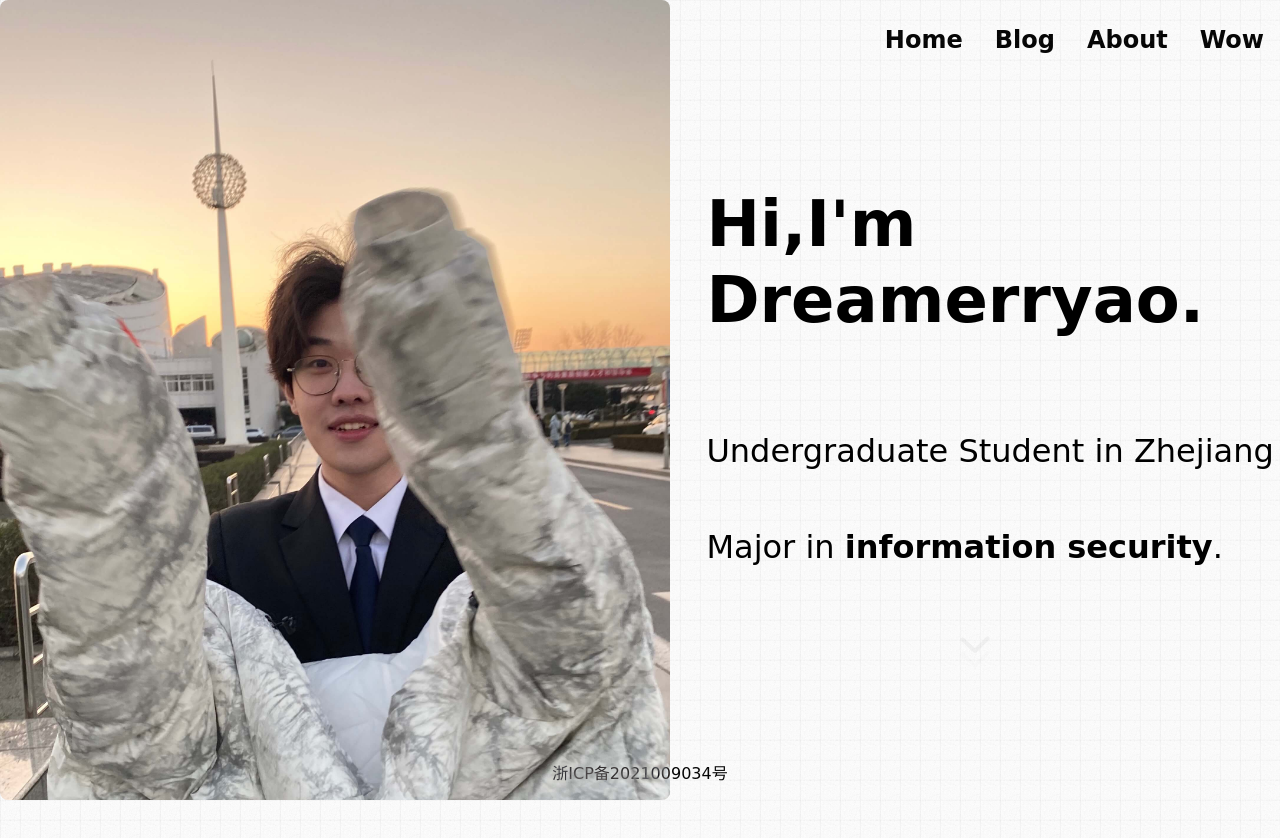
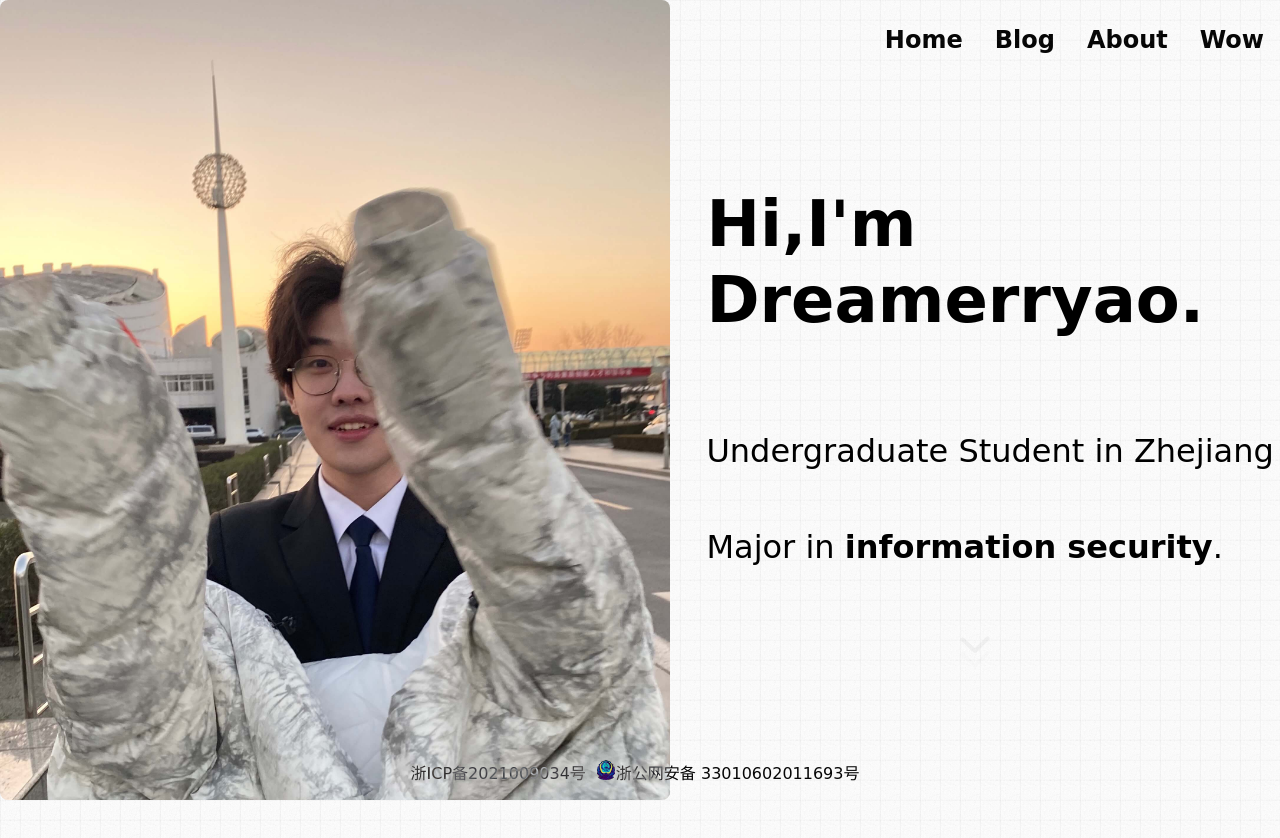
Before and after one commit to Dreamerryao/website, a React (Create React App) app: page /about in a window 1280 px wide. Shown: the top 838 px of the page. Built offline with nearby package versions, Linux system fonts and the light colour scheme.

Commit message:
公安备案

```diff
--- a/src/App.tsx
+++ b/src/App.tsx
@@ -19,7 +19,7 @@ const Container = styled.div`
   position: relative;
 `;
 
-const BeiAn = styled.a`
+const BeiAn = styled.div`
   text-decoration:none;
   position:fixed;
   width:100%;
@@ -28,8 +28,23 @@ const BeiAn = styled.a`
   z-index:99;
   bottom:0;
   color: white;
+  display: flex;
+  justify-content: center;
   mix-blend-mode: difference;
   font-family: GenJyuuGothicX-Monospace-Heavy, Comic Sans MS;
+`;
+const StyledA = styled.a`
+  text-decoration:none;
+  color: white;
+  mix-blend-mode: difference;
+  margin-right:10px;
+`;
+const StyledBeian = styled.div`
+  background-image:url(/assets/ba.png);
+  background-position: center;
+  background-size: cover;
+  height:20px;
+  width:20px;
 `;
 const App: FC = () => {
   return (
@@ -50,7 +65,12 @@ const App: FC = () => {
           </Route>
         </Switch>
       </Router>
-      <BeiAn href="https://beian.miit.gov.cn/">浙ICP备2021009034号</BeiAn>
+      <BeiAn >
+        <StyledA href="https://beian.miit.gov.cn/">浙ICP备2021009034号</StyledA>
+        <StyledBeian />
+        <StyledA target="_blank" href="http://www.beian.gov.cn/portal/registerSystemInfo?recordcode=33010602011693" >
+          浙公网安备 33010602011693号</StyledA>
+      </BeiAn>
     </Container>
   );
 };
```
Also changed, not shown: public/assets/ba.png (added).
